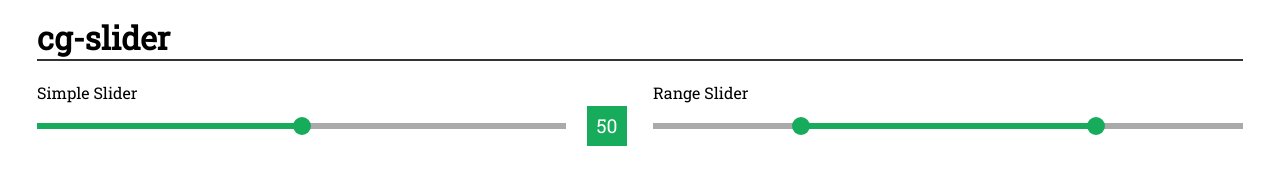
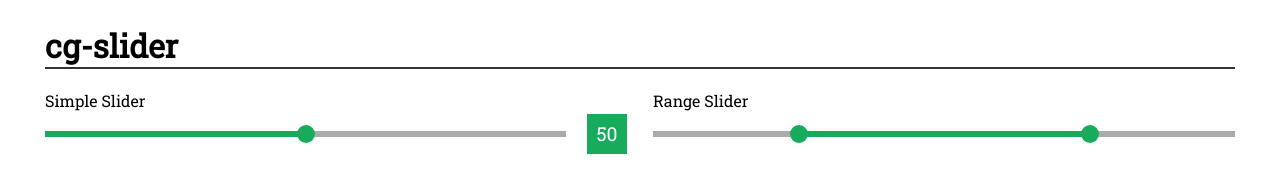
Before and after one commit to competentum/cg-slider, a website built with webpack: page build/index.html in a window 1280 px wide. Built offline with nearby package versions, Linux system fonts and the light colour scheme.

Commit message:
Improved examples page adaptive styles.

```diff
--- a/build/index.html
+++ b/build/index.html
@@ -10,7 +10,7 @@
         body {
             font-family: 'Roboto Slab', sans-serif;
             margin: 0;
-            padding: 1rem 1.5rem;
+            padding: 0.5rem;
         }
 
         .component-header {
@@ -31,15 +31,25 @@
             vertical-align: top;
         }
 
+        .cg-slider {
+            margin-top: 10px;
+            margin-bottom: 10px;
+        }
+
+        @media (min-width: 768px) {
+            body {
+                padding: 1rem;
+            }
+        }
+
         @media (min-width: 1024px) {
+            body {
+                padding: 1.5rem 2rem;
+            }
+
             .component-block {
                 width: 50%;
             }
-        }
-
-        .cg-slider {
-            margin-top: 10px;
-            margin-bottom: 10px;
         }
 
         #slider, #sliderValue {
```
